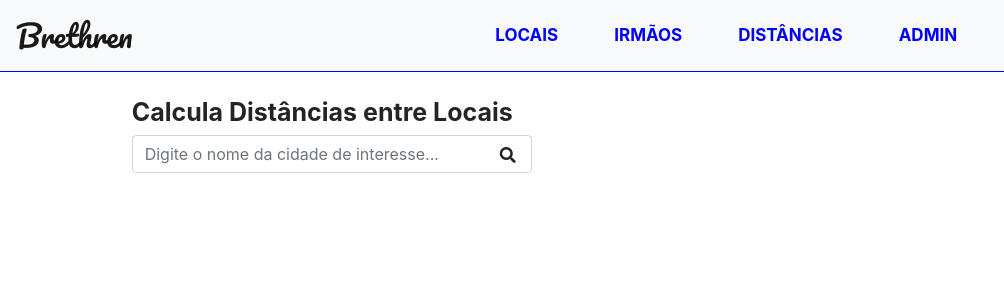
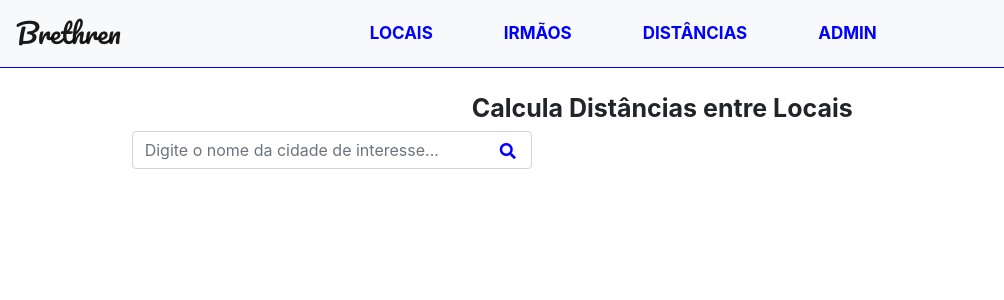
Before and after one commit to mora72/brethren, a Django app: page /distancias/ in a window 1280 px wide. Shown: the top 300 px of the page, without its empty margins (0-1004 px from the left). Run offline with Django 3.2, Linux system fonts and the light colour scheme; some libraries are stand-ins or nearby versions.

Commit message:
7o commit do projeto

```diff
--- a/mainapp/static/css/styles.css
+++ b/mainapp/static/css/styles.css
@@ -17,12 +17,12 @@
 
 /* centraliza o navbar */
 .navbar-nav {
-    margin: auto;
+    margin-left: 170px;
 }
 /* coloca bold no botão principal (brand) */
 .navbar-brand {
     font-family: 'Pacifico', cursive;
-    font-size: 30px;
+    font-size: 27px;
 }
 /* coloca cor e espaçamento das letras nas opções do navbar */
 .navbar-light .navbar-nav a.nav-link {
@@ -30,7 +30,7 @@
     letter-spacing: 0px;
     font-size: 17px;
     font-weight: bold;
-    margin-left: 40px;
+    margin-left: 55px;
     text-transform: uppercase;
 }
 
@@ -50,23 +50,23 @@
 h2 {
     font-size: 25px;
     font-weight: bold;
-    margin-left: 10px;
+    margin-left: 350px;
 }
 
 /* Lista de locais */
 
-.lista-locais {
-    padding-left: 0;
+.lista-locais2 {
+    margin-left: 60px;
 }
 
-.item-locais {
+/* .item-locais {
     list-style: none;
     font-size: 17px;
     height: 50px;
     padding: 0 15px;
     padding-top: 10px;
     border-bottom: 1px dashed #CCC;
-}
+} */
 
 /* Lista de irmaos */
 
@@ -87,12 +87,12 @@ h2 {
 .filteruf-div {
     margin-bottom: 15px;
     padding: 0;
-    margin-left: 10px;
+    margin-left: 170px;
 }
 
 #filteruf {
     display: inline-block;
-    width: 200px;
+    width: 160px;
     margin-left: 10px;
 }
 
@@ -112,26 +112,42 @@ h2 {
 
 /* Search */
 
-.fas.fa-search {
-    position: absolute;
-    top: 12px;
-    right: 16px;
-    cursor: pointer; /* pointer para a lupa */
+
+.flex-container {
+  display: flex;
+  flex-direction: row;
 }
 
 .search-div {
+    position: absolute;
     padding: 0;
-    margin-left: 10px;
+    margin-left: 420px;
     margin-bottom: 15px;
-    display: inline-block;
     width: 400px;
 }
 
-.fas.fa-search {
+.bot-search-local {
     position: absolute;
+    color: blue;
     top: 12px;
     right: 16px;
-    cursor: pointer; /* pointer para a lupa */
+    cursor: pointer;  /* pointer para a lupa */
+}
+
+.bot-search-irmao {
+    position: absolute;
+    color: blue;
+    top: 12px;
+    right: 16px;
+    cursor: pointer;  /* pointer para a lupa */
+}
+
+.bot-search-localinteresse {
+    position: absolute;
+    color: blue;
+    top: 12px;
+    right: 16px;
+    cursor: pointer;  /* pointer para a lupa */
 }
 
 .searchirmao-div {
--- a/mainapp/templates/mainapp/distancias.html
+++ b/mainapp/templates/mainapp/distancias.html
@@ -11,7 +11,7 @@
     <div class="col-9 searchlocalinteresse-div">
         <form method="GET" id="searchlocalinteresse-form">
             <input class="form-control" type="text" id="searchlocalinteresse" name="searchlocalinteresse" placeholder="Digite o nome da cidade de interesse..." value="{{ request.GET.searchlocalinteresse }}"> <!-- value aqui apresenta o que o usuário digitou para não apagar depois que ele digitar enter ou clicar na lupinha -->
-            <i class="fas fa-search" id="search-btn-localinteresse"></i>
+            <i class="fas fa-search bot-search-localinteresse" id="search-btn-localinteresse"></i>
         </form>
     </div>
     <ul class="lista-distancias">
--- a/mainapp/templates/mainapp/irmaos.html
+++ b/mainapp/templates/mainapp/irmaos.html
@@ -43,7 +43,7 @@
     <div class="col-9 searchirmao-div">
         <form method="GET" id="searchirmao-form">
             <input class="form-control" type="text" id="searchirmao" name="searchirmao" placeholder="Digite o nome para buscar..." value="{{ request.GET.searchirmao }}"> <!-- value aqui apresenta o que o usuário digitou para não apagar depois que ele digitar enter ou clicar na lupinha -->
-            <i class="fas fa-search" id="searchirmao-btn"></i>
+            <i class="fas fa-search bot-search-irmao" id="searchirmao-btn"></i>
         </form>
     </div>
     <ul class="lista-irmaos">
```
Also changed, not shown: mainapp/templates/mainapp/locais.html (+30 -5 lines), db.sqlite3.
